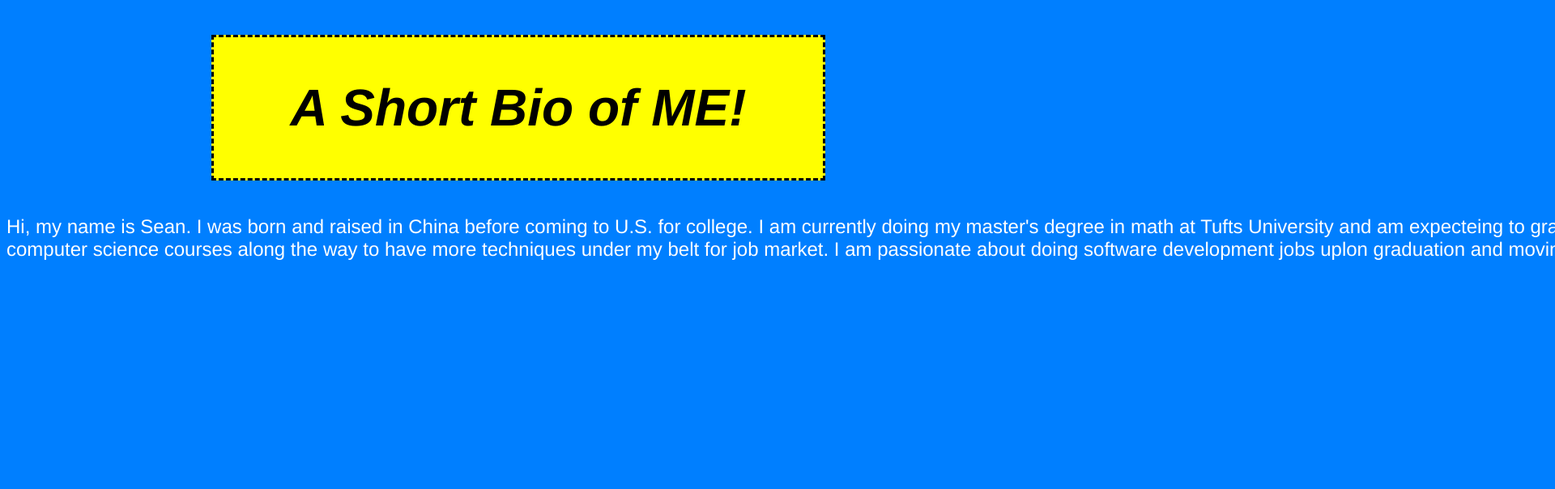
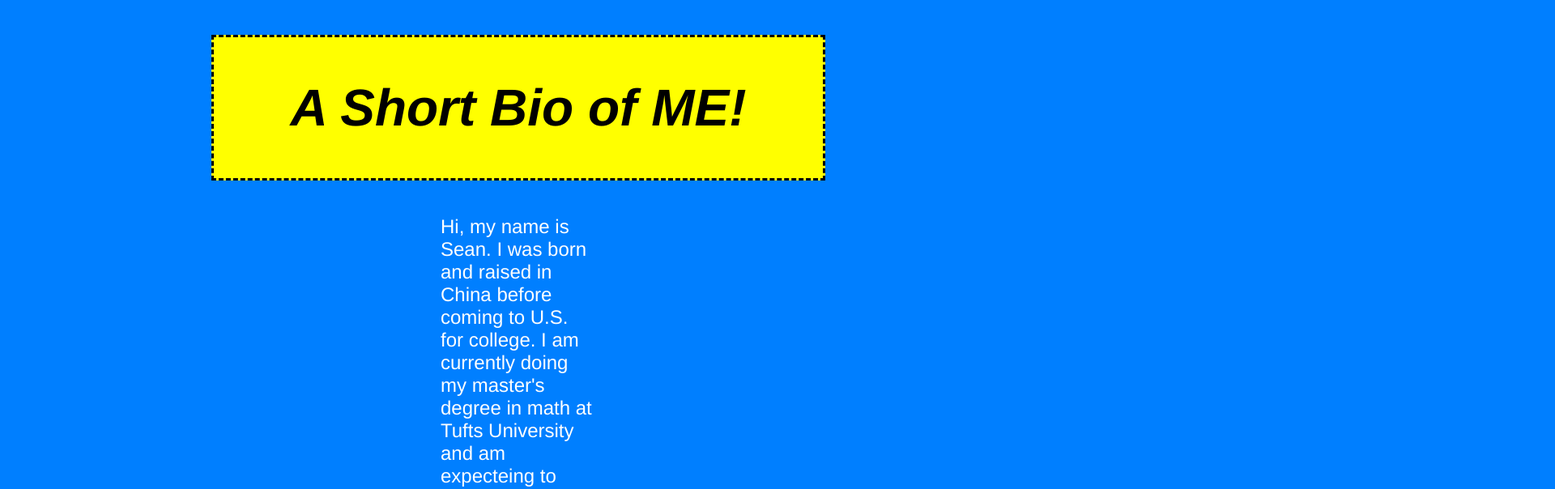
Before and after one commit to seanzhe/seanzhe.github.io, a plain HTML site: page bio.html in a window 1280 px wide. Shown: the top 604 px of the page at 81% size, 1920 px wide, since content can reach past the window. Drawn offline with Linux system fonts and the light colour scheme.

Commit message:
updated style.css to center elements

```diff
--- a/style.css
+++ b/style.css
@@ -44,5 +44,5 @@ img.center {
 p.blocktext {
     margin-left: auto;
     margin-right: auto;
-    width: 100em;
+    width: 8em;
 }
```
